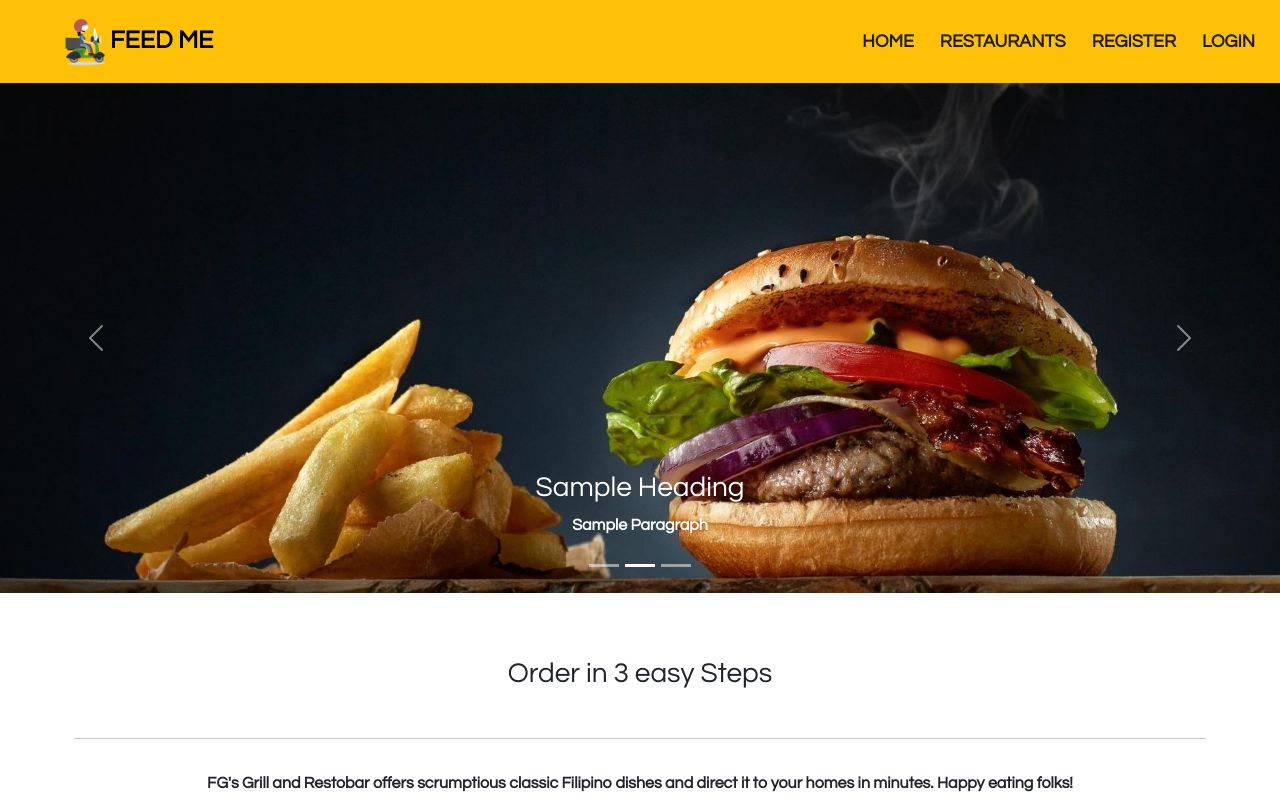
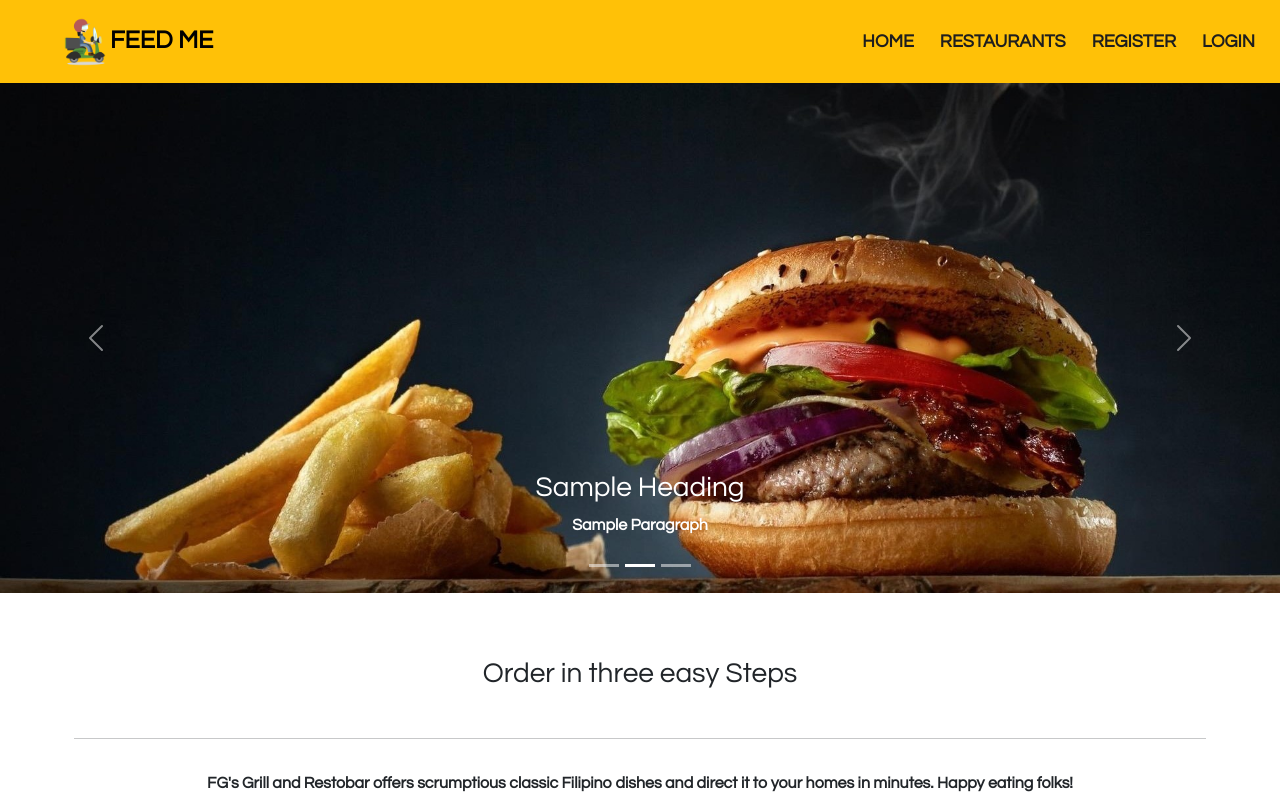
Before and after one commit to cajesjonathan23/Exercise12_Cajes, a plain HTML site: page index.html in a window 1280 px wide. Shown: the top 800 px of the page. Drawn offline with nearby package versions, Linux system fonts and the light colour scheme.

Commit message:
Update index.html

```diff
--- a/index.html
+++ b/index.html
@@ -157,7 +157,7 @@
     <div class="container p-3">
         <div class="row text-center">
 
-            <h1 class="h3 text-center my-5">Order in 3 easy Steps</h1>
+            <h1 class="h3 text-center my-5">Order in three easy Steps</h1>
             <hr>
             <p class="my-3">FG's Grill and Restobar offers scrumptious classic Filipino dishes and direct it to your homes in minutes. Happy eating folks!</p>
         </div>
```
